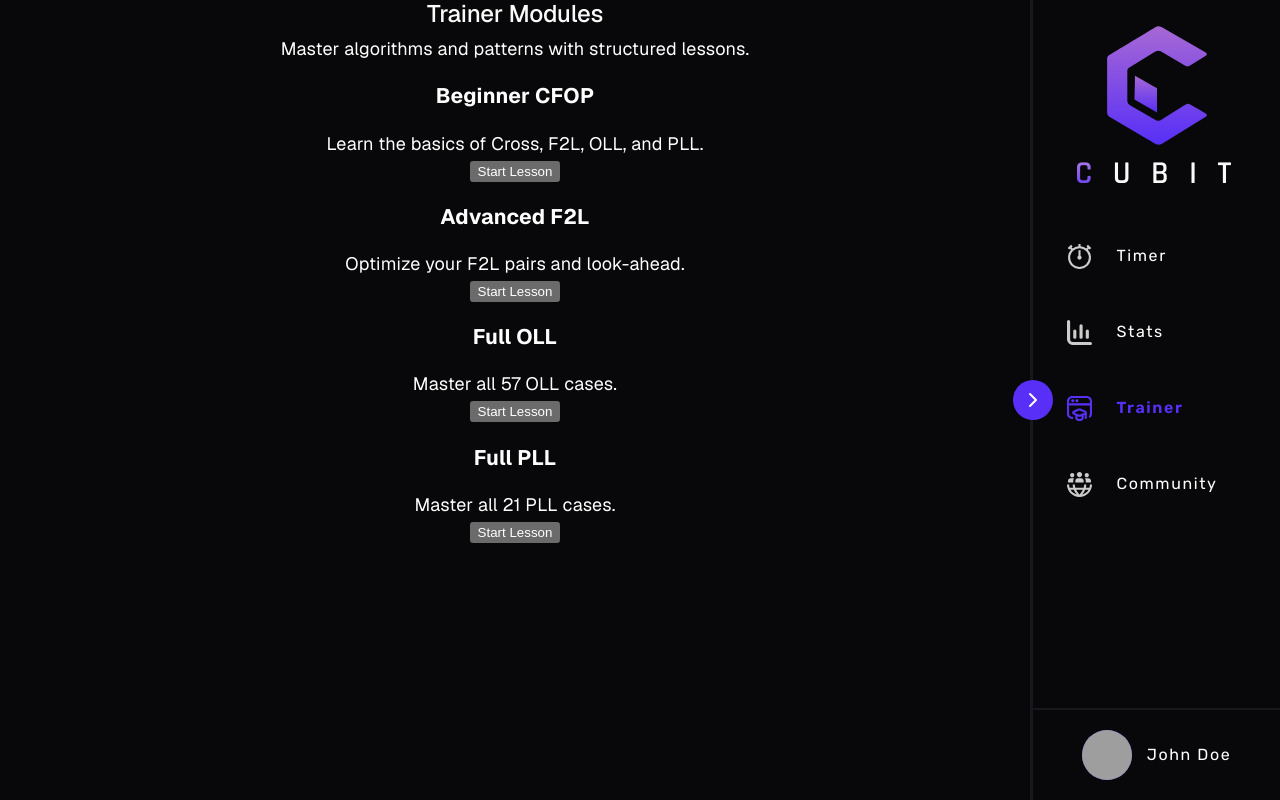
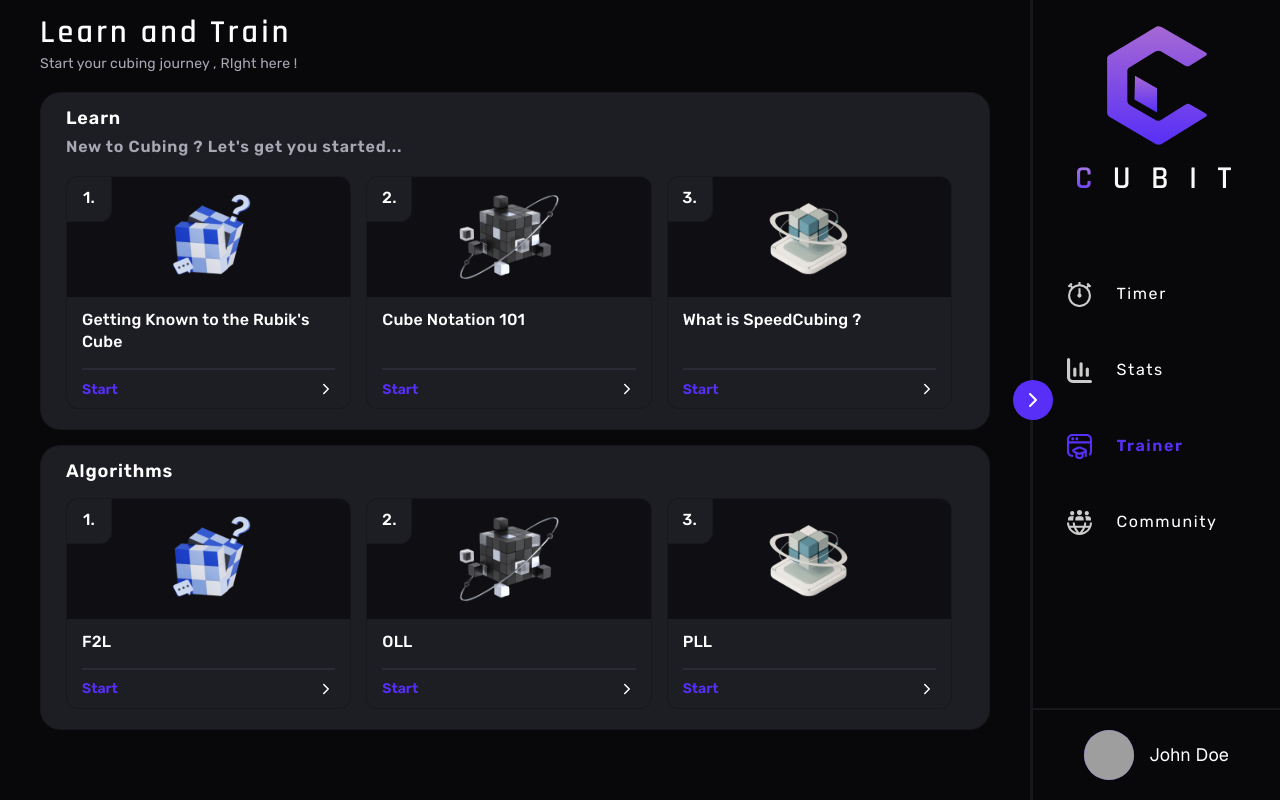
Before and after one commit to parnilV06/Cubit, a React (Vite) app in the folder client/: page /app/trainer in a window 1280 px wide. Built offline with nearby package versions, Linux system fonts and the light colour scheme; no server answers; grey boxes are pictures that could not be loaded.

Commit message:
feat: added the UI for trainer page homescreen , minor fixes in nav UI

```diff
--- a/client/src/componenets/layout/appLayout.jsx
+++ b/client/src/componenets/layout/appLayout.jsx
@@ -8,6 +8,7 @@ import './layout.css';
 import TimerDashboard from '../pages/timerDashboard.jsx';
 import StatsDashboard from '../pages/statsDashboard.jsx';
 import Trainer from '../pages/trainer.jsx';
+import Lesson from '../pages/lesson.jsx';
 import Community from '../pages/community.jsx';
 
 const AppLayout = () => {
@@ -35,6 +36,7 @@ const AppLayout = () => {
           <Route index element={<TimerDashboard />} />
           <Route path="stats" element={<StatsDashboard />} />
           <Route path="trainer" element={<Trainer />} />
+          <Route path="trainer/lesson/:id" element={<Lesson />} />
           <Route path="community" element={<Community />} />
         </Routes>
       </main>
--- a/client/src/componenets/layout/layout.css
+++ b/client/src/componenets/layout/layout.css
@@ -60,7 +60,6 @@
   align-items: center;
   margin-top: 26px;
   margin-bottom: 50px;
-  height: 157px;
 }
 
 .nav-logo {
@@ -80,6 +79,9 @@
   letter-spacing: 0.2em;
   color: var(--text-primary);
   margin-top: 10px;
+  line-height: 1.5;
+  padding-bottom: 10px;
+  flex-shrink: 0;
 }
 
 .nav-brand-c {
@@ -193,6 +195,28 @@
   gap: 5px;
   box-shadow: 0 -4px 15px rgba(0, 0, 0, 0.4);
   z-index: 50;
+}
+
+.nav-transition {
+  transition: opacity 0.3s ease, max-width 0.3s ease, transform 0.3s ease, margin 0.3s ease, padding 0.3s ease;
+  white-space: nowrap;
+  overflow: hidden;
+}
+
+.nav-transition.hide {
+  opacity: 0;
+  max-width: 0;
+  margin-left: 0;
+  margin-right: 0;
+  padding-left: 0;
+  padding-right: 0;
+  transform: translateX(-10px);
+}
+
+.nav-transition.show {
+  opacity: 1;
+  max-width: 200px;
+  transform: translateX(0);
 }
 
 .popover-item {
--- a/client/src/componenets/layout/nav.jsx
+++ b/client/src/componenets/layout/nav.jsx
@@ -42,9 +42,9 @@ const Nav = ({ isExpanded, setIsExpanded }) => {
 
       <div className="nav-header">
         <img src={logoIcon} alt="CUBIT Logo" className="nav-logo" />
-        {isExpanded && <h2 className="nav-brand-text">
+        <h2 className={`nav-brand-text nav-transition ${isExpanded ? 'show' : 'hide'}`}>
           <span className="nav-brand-c">C</span> U B I T
-          </h2>}
+        </h2>
       </div>
 
       <div className="nav-links">
@@ -56,7 +56,7 @@ const Nav = ({ isExpanded, setIsExpanded }) => {
           <div className="nav-icon-container">
              <img src={timerIcon} alt="Timer" />
           </div>
-          {isExpanded && <span className="nav-link-text">Timer</span>}
+          <span className={`nav-link-text nav-transition ${isExpanded ? 'show' : 'hide'}`}>Timer</span>
         </NavLink>
 
         <NavLink
@@ -66,7 +66,7 @@ const Nav = ({ isExpanded, setIsExpanded }) => {
           <div className="nav-icon-container">
              <img src={statsIcon} alt="Stats" />
           </div>
-          {isExpanded && <span className="nav-link-text">Stats</span>}
+          <span className={`nav-link-text nav-transition ${isExpanded ? 'show' : 'hide'}`}>Stats</span>
         </NavLink>
 
         <NavLink
@@ -76,7 +76,7 @@ const Nav = ({ isExpanded, setIsExpanded }) => {
           <div className="nav-icon-container">
             <img src={trainerIcon} alt="Trainer" />
           </div>
-          {isExpanded && <span className="nav-link-text">Trainer</span>}
+          <span className={`nav-link-text nav-transition ${isExpanded ? 'show' : 'hide'}`}>Trainer</span>
         </NavLink>
 
         <NavLink
@@ -86,7 +86,7 @@ const Nav = ({ isExpanded, setIsExpanded }) => {
           <div className="nav-icon-container">
             <img src={communityIcon} alt="Community" />
           </div>
-          {isExpanded && <span className="nav-link-text">Community</span>}
+          <span className={`nav-link-text nav-transition ${isExpanded ? 'show' : 'hide'}`}>Community</span>
         </NavLink>
       </div>
 
@@ -101,7 +101,7 @@ const Nav = ({ isExpanded, setIsExpanded }) => {
             alt="User Profile"
             className="avatar-placeholder"
           />
-          {isExpanded && <span className="user-name">John Doe</span>}
+          <span className={`profile-name nav-transition ${isExpanded ? 'show' : 'hide'}`}>John Doe</span>
 
           {showProfileMenu && (
             <div className="profile-popover">
--- a/client/src/componenets/pages/appStyles.css
+++ b/client/src/componenets/pages/appStyles.css
@@ -343,3 +343,201 @@
   height: 24px;
   filter: invert(1);
 }
+
+/* -------------------------------------
+   Trainer Dashboard Styles
+   ------------------------------------- */
+.trainer-dashboard {
+  align-items: flex-start;
+  justify-content: flex-start;
+  gap: 15px;
+  padding: 20px 40px;
+  width: 100%;
+  height: 100%;
+  overflow: hidden;
+}
+
+.trainer-header {
+  display: flex;
+  flex-direction: column;
+  gap: 5px;
+  width: 100%;
+  max-width: 1300px;
+  flex-shrink: 0;
+}
+
+.trainer-main-title {
+  font-family: 'Rajdhani', sans-serif;
+  font-size: 32px;
+  font-weight: 600;
+  color: white;
+  margin: 0;
+  letter-spacing: 0.1em;
+  text-align: left;
+}
+
+.trainer-subtitle {
+  font-family: 'Rubik', sans-serif;
+  font-size: 14px;
+  color: var(--text-secondary, #a8a8b5);
+  margin: 0;
+  text-align: left;
+}
+
+.trainer-section-card {
+  width: 100%;
+  max-width: 1300px;
+  background-color: var(--bg-card-sec, #17171c);
+  border: 1px solid var(--bg-card, #2b2b35);
+  border-radius: 20px;
+  padding: 15px 25px;
+  display: flex;
+  flex-direction: column;
+  gap: 10px;
+}
+
+.trainer-section-header {
+  display: flex;
+  flex-direction: column;
+  gap: 5px;
+}
+
+.trainer-section-title {
+  font-family: 'Rubik', sans-serif;
+  font-size: 18px;
+  font-weight: 600;
+  letter-spacing: 0.05em;
+  color: white;
+  margin: 0;
+  text-align: left;
+}
+
+.trainer-section-subtitle {
+  font-family: 'Rubik', sans-serif;
+  font-size: 16px;
+  font-weight: 600;
+  letter-spacing: 0.05em;
+  color: var(--text-secondary, #7a7a88);
+  margin: 0;
+  text-align: left;
+}
+
+
+.trainer-scroll-container {
+  display: flex;
+  gap: 15px;
+  overflow-x: auto;
+  padding-top: 5px;
+  padding-bottom: 5px;
+  width: 100%;
+  scroll-snap-type: x mandatory;
+}
+
+/* Hide scrollbar for cleaner look */
+.trainer-scroll-container::-webkit-scrollbar {
+  height: 4px;
+}
+.trainer-scroll-container::-webkit-scrollbar-thumb {
+  background-color: var(--brand-primary, #572ff7);
+  border-radius: 4px;
+}
+.trainer-scroll-container::-webkit-scrollbar-track {
+  background-color: transparent;
+}
+
+.trainer-lesson-card {
+  /* 3 cards visible at once minus gap. gap=20px, 2 gaps = 40px. 33.3% minus 13.3px */
+  flex: 0 0 calc(33.333% - 14px);
+  min-width: 200px;
+  background-color: var(--bg-card-sec, #1d1d24);
+  border: 1px solid var(--bg-card, #2b2b35);
+  border-radius: 12px;
+  display: flex;
+  flex-direction: column;
+  overflow: hidden;
+  scroll-snap-align: start;
+  transition: transform 0.2s ease, border-color 0.2s ease;
+}
+
+.trainer-lesson-card:hover {
+  transform: translateY(-2px);
+  border-color: var(--brand-primary, #572ff7);
+}
+
+.lesson-img-wrapper {
+  position: relative;
+  width: 100%;
+  height: 120px;
+  background-color: var(--bg-secondary, #0f0f13);
+  display: flex;
+  justify-content: center;
+  align-items: center;
+  padding: 10px;
+}
+
+.lesson-badge {
+  position: absolute;
+  top: 0;
+  left: 0;
+  width: 45px;
+  height: 45px;
+  background-color: var(--bg-card-sec, #1d1d24);
+  border-right: 1px solid var(--bg-card, #2b2b35);
+  border-bottom: 1px solid var(--bg-card, #2b2b35);
+  color: white;
+  font-family: 'Rubik', sans-serif;
+  font-size: 16px;
+  font-weight: 500;
+  display: flex;
+  justify-content: center;
+  align-items: center;
+  border-radius: 0 0 12px 0;
+  z-index: 2;
+}
+
+.lesson-img {
+  width: 100%;
+  height: 100%;
+  object-fit: contain;
+}
+
+.lesson-info {
+  padding: 12px 15px 0 15px;
+  display: flex;
+  flex-direction: column;
+  flex: 1;
+}
+
+.lesson-title {
+  font-family: 'Rubik', sans-serif;
+  font-size: 16px;
+  font-weight: 500;
+  color: white;
+  margin: 0;
+  margin-bottom: auto;
+  text-align: left;
+  line-height: 1.4;
+}
+
+.lesson-start-btn {
+  width: 100%;
+  background-color: transparent;
+  color: var(--brand-primary, #572ff7);
+  border: none;
+  border-top: 2px solid var(--border-primary, #2b2b35);
+  border-radius: 0;
+  padding: 10px 0;
+  margin-top: 15px;
+  font-family: 'Rubik', sans-serif;
+  font-size: 14px;
+  font-weight: 600;
+  cursor: pointer;
+  transition: border-color 0.3s ease;
+  display: flex;
+  justify-content: space-between;
+  align-items: center;
+}
+
+.lesson-start-btn:hover {
+  border-top-color: var(--brand-primary, #572ff7);
+}
--- /dev/null
+++ b/client/src/componenets/pages/lesson.jsx
@@ -0,0 +1,43 @@
+import React from 'react';
+import { useParams, useNavigate } from 'react-router-dom';
+import { ChevronLeft } from 'lucide-react';
+import './appStyles.css';
+
+export default function Lesson() {
+  const { id } = useParams();
+  const navigate = useNavigate();
+
+  return (
+    <div className="dashboard-container" style={{ alignItems: 'flex-start' }}>
+      <button
+        onClick={() => navigate('/app/trainer')}
+        style={{
+          display: 'flex',
+          alignItems: 'center',
+          gap: '8px',
+          background: 'none',
+          border: 'none',
+          color: 'var(--brand-primary, #572ff7)',
+          fontFamily: 'Rubik, sans-serif',
+          fontSize: '16px',
+          cursor: 'pointer',
+          padding: '10px 0',
+          marginBottom: '20px'
+        }}
+      >
+        <ChevronLeft size={20} /> Back to Trainer
+      </button>
+
+      <div className="feature-panel" style={{ width: '100%', maxWidth: '800px', padding: '40px' }}>
+        <h1 style={{ fontFamily: 'Rajdhani, sans-serif', color: 'white', margin: '0 0 20px 0' }}>
+          Lesson {id} Placeholder
+        </h1>
+        <p style={{ fontFamily: 'Rubik, sans-serif', color: 'var(--text-secondary, #a8a8b5)', lineHeight: '1.6' }}>
+          This is the placeholder screen for Lesson {id}.
+          <br /><br />
+          The complete lesson content, interactive 3D visualizers, algorithms, and backend logic will be integrated here shortly.
+        </p>
+      </div>
+    </div>
+  );
+}
--- a/client/src/componenets/pages/trainer.jsx
+++ b/client/src/componenets/pages/trainer.jsx
@@ -1,39 +1,68 @@
 import React from 'react';
+import { useNavigate } from 'react-router-dom';
+import { ChevronRight } from 'lucide-react';
 import './appStyles.css';
+
+import cube1 from '../../assets/cube-illustration-1.png';
+import cube2 from '../../assets/cube-illustration-2.png';
+import cube3 from '../../assets/cube-illustration-3.png';
+import cube4 from '../../assets/cube-illustration-4.png';
+import cube5 from '../../assets/cube-illustration-5.png';
+
+const LessonCard = ({ number, title, image }) => {
+  const navigate = useNavigate();
+  return (
+    <div className="trainer-lesson-card">
+      <div className="lesson-img-wrapper">
+        <div className="lesson-badge">{number}.</div>
+        <img src={image} alt={`Lesson ${number}`} className="lesson-img" />
+      </div>
+      <div className="lesson-info">
+        <h3 className="lesson-title">{title}</h3>
+        <button
+          className="lesson-start-btn"
+          onClick={() => navigate(`/app/trainer/lesson/${number}`)}
+        >
+          <span>Start</span>
+          <ChevronRight size={18} color="#ffffff" />
+        </button>
+      </div>
+    </div>
+  );
+};
 
 export default function Trainer() {
   return (
-    <div className="playground-container no-stats-bar">
-      <div className="playground-full-content">
-        <div className="trainer-header">
-          <h2>Trainer Modules</h2>
-          <p>Master algorithms and patterns with structured lessons.</p>
+    <div className="dashboard-container trainer-dashboard">
+      <div className="trainer-header">
+        <h1 className="trainer-main-title">Learn and Train</h1>
+        <p className="trainer-subtitle">Start your cubing journey , RIght here !</p>
+      </div>
+
+      <div className="trainer-section-card">
+        <div className="trainer-section-header">
+          <h2 className="trainer-section-title">Learn</h2>
+          <p className="trainer-section-subtitle">New to Cubing ? Let's get you started...</p>
         </div>
+        <div className="trainer-scroll-container">
+          <LessonCard number={1} title="Getting Known to the Rubik's Cube" image={cube2} />
+          <LessonCard number={2} title="Cube Notation 101" image={cube3} />
+          <LessonCard number={3} title="What is SpeedCubing ?" image={cube1} />
+          <LessonCard number={4} title="Advanced Finger Tricks" image={cube4} />
+          <LessonCard number={5} title="Cross Optimization" image={cube5} />
+        </div>
+      </div>
 
-        <div className="modules-grid">
-          <div className="module-card">
-            <h3>Beginner CFOP</h3>
-            <p>Learn the basics of Cross, F2L, OLL, and PLL.</p>
-            <button className="start-btn">Start Lesson</button>
-          </div>
-
-          <div className="module-card">
-            <h3>Advanced F2L</h3>
-            <p>Optimize your F2L pairs and look-ahead.</p>
-            <button className="start-btn">Start Lesson</button>
-          </div>
-
-          <div className="module-card">
-            <h3>Full OLL</h3>
-            <p>Master all 57 OLL cases.</p>
-            <button className="start-btn">Start Lesson</button>
-          </div>
-
-          <div className="module-card">
-            <h3>Full PLL</h3>
-            <p>Master all 21 PLL cases.</p>
-            <button className="start-btn">Start Lesson</button>
-          </div>
+      <div className="trainer-section-card">
+        <div className="trainer-section-header">
+          <h2 className="trainer-section-title">Algorithms</h2>
+        </div>
+        <div className="trainer-scroll-container">
+          <LessonCard number={1} title="F2L" image={cube2} />
+          <LessonCard number={2} title="OLL" image={cube3} />
+          <LessonCard number={3} title="PLL" image={cube1} />
+          <LessonCard number={4} title="Winter Variation" image={cube4} />
+          <LessonCard number={5} title="COLL Cases" image={cube5} />
         </div>
       </div>
     </div>
```
